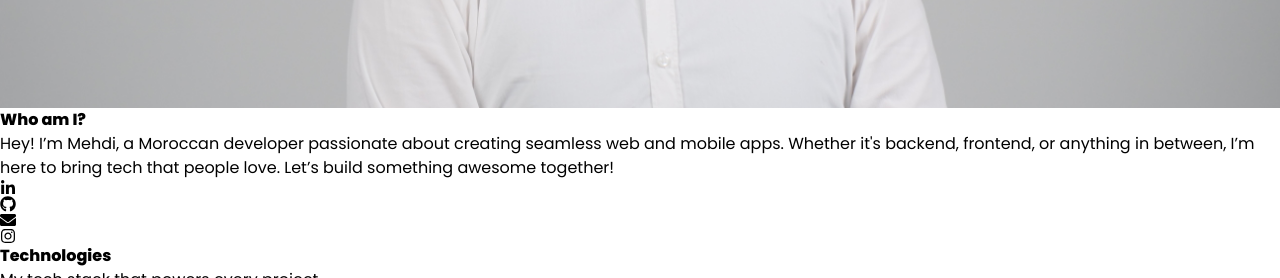
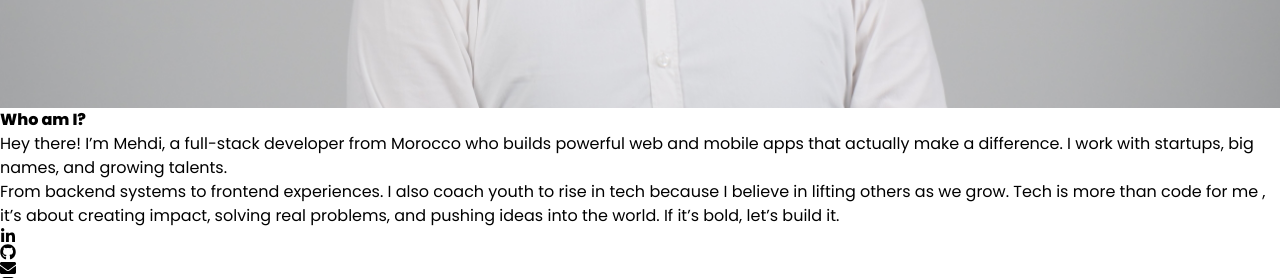
Before and after one commit to forkanimahdi/portfolio, a React (Vite) app: page / in a window 1280 px wide. Shown: the part 2260-2538 px from the top of the page. Built offline with nearby package versions, Linux system fonts and the light colour scheme.

Commit message:
change about text

```diff
--- a/src/pages/home/components/about.jsx
+++ b/src/pages/home/components/about.jsx
@@ -20,10 +20,10 @@ const techno = [
 export const About = () => {
     return (
         <div id="about" className="pt-[13vh] py-3 flex flex-col gap-y-8 lg:items-center ">
-            <div className="flex lg:flex-row flex-col justify-between px-10 lg:gap-x-8 gap-y-5">
+            <div className="flex lg:flex-row flex-col justify-between px-5 lg:gap-x-8 gap-y-8">
 
                 <motion.img
-                    className="lg:w-1/2 rounded-2xl select-none"
+                    className="lg:w-1/2 rounded-2xl object-cover select-none"
                     variants={fadeIn('up', 0.4)}
                     initial="hidden"
                     whileInView="show"
@@ -40,14 +40,19 @@ export const About = () => {
                     >
                         Who am I?
                     </motion.h1>
+
+
                     <motion.p
-                        className="text-white mt-6 poppin selection:bg-white selection:text-black lg:w-4/5 text-xl leading-loose"
+                        className="text-white/90 mt-6 poppin selection:bg-white selection:text-black lg:w-4/5 text-xl leading-loose"
                         variants={fadeIn('up', 0.2)}
                         initial="hidden"
                         whileInView="show"
                     >
-                        Hey! I’m Mehdi, a Moroccan developer passionate about creating seamless web and mobile apps. Whether it's backend, frontend, or anything in between, I’m here to bring tech that people love. Let’s build something awesome together!
+                        Hey there! I’m Mehdi, a full-stack developer from Morocco who builds powerful web and mobile apps that actually make a difference. I work with startups, big names, and growing talents.
+                        <br />
+                        From backend systems to frontend experiences. I also coach youth to rise in tech because I believe in lifting others as we grow. Tech is more than code for me , it’s about creating impact, solving real problems, and pushing ideas into the world. If it’s bold, let’s build it.
                     </motion.p>
+
 
                     <motion.div className="flex mt-5 gap-x-4" variants={fadeIn('up', 0.2)} initial="hidden" whileInView="show">
                         {[
--- a/src/pages/home/components/clients.jsx
+++ b/src/pages/home/components/clients.jsx
@@ -40,7 +40,7 @@ export const Clients = () => {
                 <div className="flex items-center justify-center w-full px-5 lg:px-0">
                     <div className="lg:w-1/3  w-full mt-8 text-white/80 text-center relative py-3 lg:rounded-full rounded-xl">
                         <div className="w-full h-full inset-0 bg-white/50 opacity-25 absolute lg:rounded-full rounded-xl"></div>
-                        <h1 className="z-20 poppin">Trusted by countless partners worldwide.</h1>
+                        <h1 className="z-20 poppin">Trusted by countless partners .</h1>
                     </div>
                 </div>
 
```
